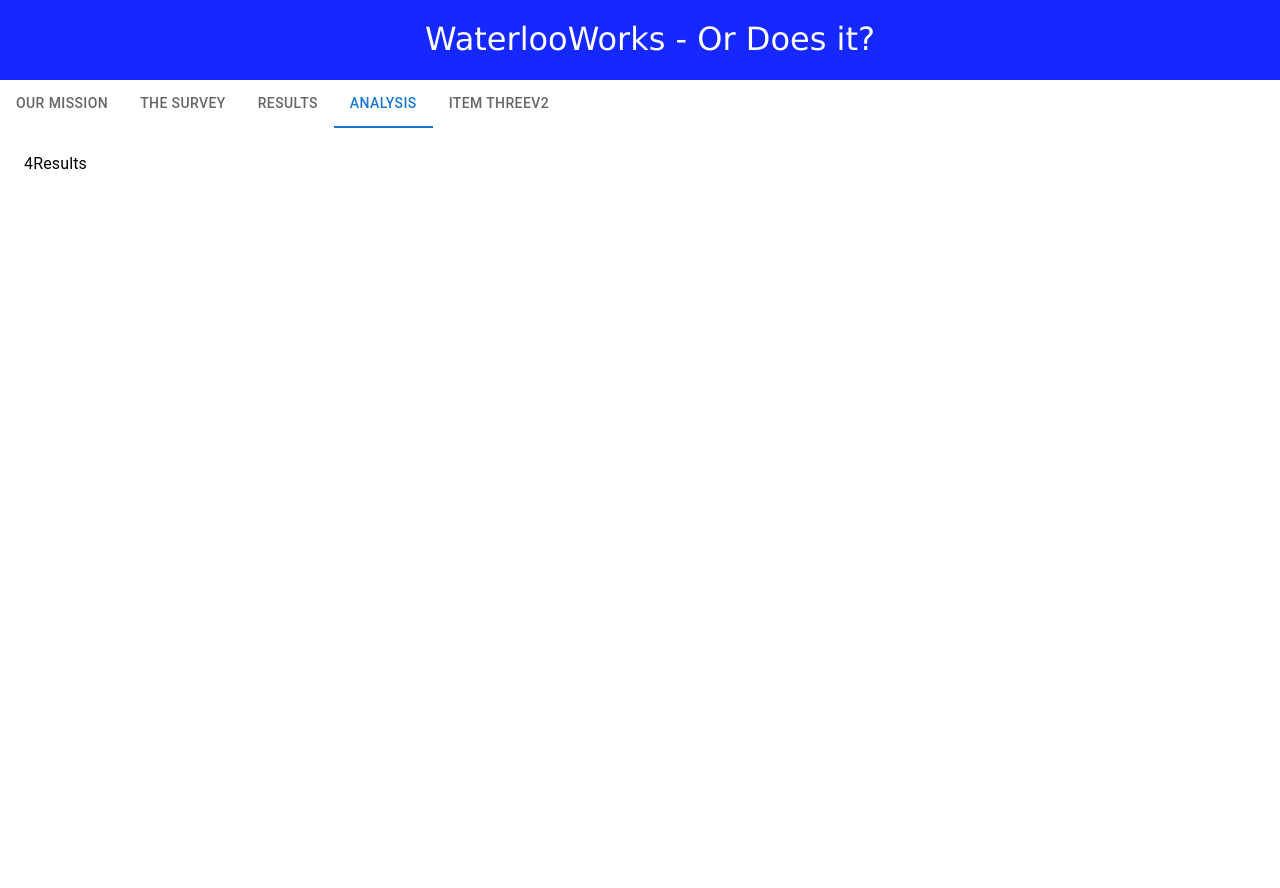
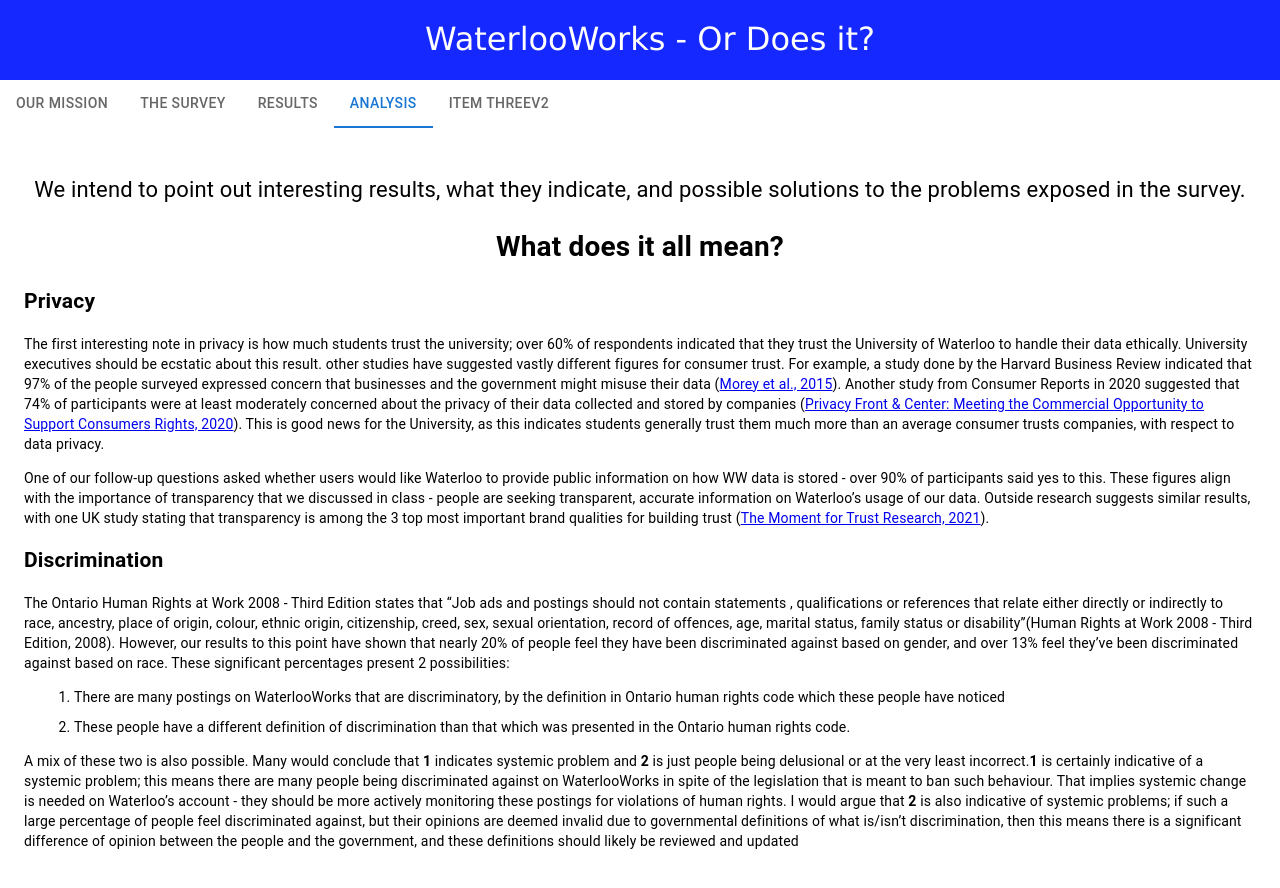
Before and after one commit to conor-lamont/cs492-website, a Next.js app in the folder cs492-website/: page / in a window 1280 px wide. Both pictures are taken after a click on the tab "ANALYSIS". Before the commit the page ends 800 px from the top, so only its background shows below. Built offline with nearby package versions, Linux system fonts and the light colour scheme.

Commit message:
analysis begun

```diff
--- /dev/null
+++ b/cs492-website/src/app/analysis.js
@@ -0,0 +1,66 @@
+import * as React from 'react';
+import Box from '@mui/material/Box';
+import styles from './styling.css'
+export default function Analysis() {
+    return (
+        <Box sx={{ width: '100%', typography: 'body2', color: 'black' }}>
+            <div>
+                <p className='header-text'>
+                    We intend to point out interesting results, what they indicate, and possible solutions to the problems exposed in the survey.
+                </p>
+                <h1 className='center-align'>What does it all mean?</h1>
+                <h2>Privacy</h2>
+                <p>
+                    The first interesting note in privacy is how much students trust the university; over 60% of respondents indicated that they trust the
+                    University of Waterloo to handle their data ethically. University executives should be ecstatic about this result. other studies have
+                    suggested vastly different figures for consumer trust. For example, a study done by the Harvard Business Review indicated that 97% of
+                    the people surveyed expressed concern that businesses and the government might misuse their data
+                    (<a href="https://hbr.org/2015/05/customer-data-designing-for-transparency-and-trust">Morey et al., 2015</a>). Another study
+                    from Consumer Reports in 2020 suggested that 74% of participants were at least moderately concerned about the privacy of their data collected
+                    and stored by companies (<a href='https://innovation.consumerreports.org/wp-content/uploads/2020/10/CR_PrivacyFrontAndCenter_102020_vf.pdf'>Privacy Front & Center: Meeting the Commercial Opportunity to Support Consumers Rights, 2020</a>). This is good news for
+                    the University, as this indicates students generally trust them much more than an average consumer trusts companies, with respect to data privacy.
+                </p>
+                <p>
+                    One of our follow-up questions asked whether users would like Waterloo to provide public information on how WW data is stored - over 90% of participants said yes to this.
+                    These figures align with the importance of transparency that we discussed in class - people are seeking transparent, accurate information on Waterloo’s
+                    usage of our data. Outside research suggests similar results, with one UK study stating that transparency is among the 3 top most important brand qualities
+                    for building trust (<a href='https://www.clearchannel.co.uk/latest/clear-channel-and-jcdecaux-unveil-the-moment-for-trust-research'>The Moment for Trust Research, 2021</a>).
+
+                </p>
+
+                <h2>Discrimination</h2>
+
+
+                <p>
+                    The Ontario Human Rights at Work 2008 - Third Edition states that “Job ads and postings should not contain statements
+                    , qualifications or references that relate either directly or indirectly to race, ancestry, place of origin, colour,
+                    ethnic origin, citizenship, creed, sex, sexual orientation, record of offences, age, marital status, family status
+                    or disability”(Human Rights at Work 2008 - Third Edition, 2008). However, our results to this point have shown that
+                    nearly 20% of people feel they have been discriminated against based on gender, and over 13% feel they’ve been discriminated
+                    against based on race. These significant percentages present 2 possibilities:
+                    <ol>
+                        <li>
+                            There are many postings on WaterlooWorks that are discriminatory, by the definition in Ontario human rights code which these people have
+                            noticed
+                        </li>
+                        <li>
+                            These people have a different definition of discrimination than that which was presented in the Ontario human rights code.
+
+                        </li>
+                    </ol>
+
+                    A mix of these two is also possible. Many would conclude that <b>1</b> indicates systemic problem and <b>2</b> is just
+                    people being delusional or at the very least incorrect.
+
+                    <b>1</b> is certainly indicative of a systemic problem; this means there are many people being discriminated
+                    against on WaterlooWorks in spite of the legislation that is meant to ban such behaviour. That implies systemic
+                    change is needed on Waterloo’s account - they should be more actively monitoring these postings for violations of human rights.
+
+                    I would argue that <b>2</b> is also indicative of systemic problems; if such a large percentage of people feel discriminated against,
+                    but their opinions are deemed invalid due to governmental definitions of what is/isn’t discrimination,
+                    then this means there is a significant difference of opinion between the people and the government,
+                    and these definitions should likely be reviewed and updated</p>
+            </div>
+        </Box >
+    );
+}
--- a/cs492-website/src/app/tab-selection.js
+++ b/cs492-website/src/app/tab-selection.js
@@ -11,7 +11,7 @@
 import Typography from '@mui/material/Typography';
 import PropTypes from 'prop-types';
 import Results from './results';
-
+import Analysis from './analysis';
 function a11yProps(index) {
     return {
         id: `vertical-tab-${index}`,
@@ -68,7 +68,7 @@
                 </TabPanel>
                 <TabPanel className='tab-panel-class' value={value} index={1}><Survey /></TabPanel>
                 <TabPanel className='tab-panel-class' value={value} index={2}><Results /></TabPanel>
-                <TabPanel className='tab-panel-class' value={value} index={3}>4Results</TabPanel>
+                <TabPanel className='tab-panel-class' value={value} index={3}><Analysis /></TabPanel>
                 <TabPanel className='tab-panel-class' value={value} index={4}>R5esults</TabPanel>
                 {/* </TabContext> */}
             </Box >
```
